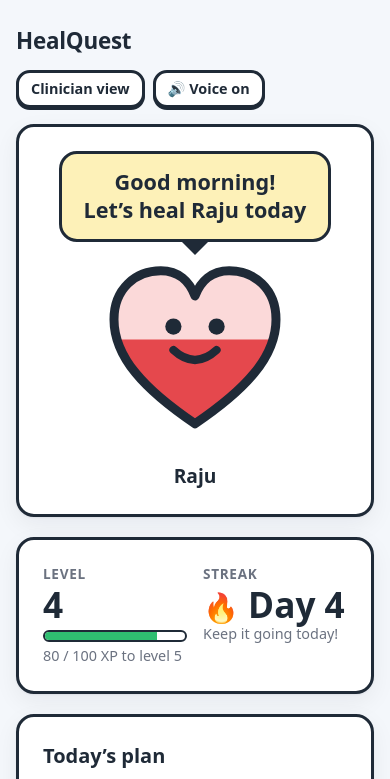
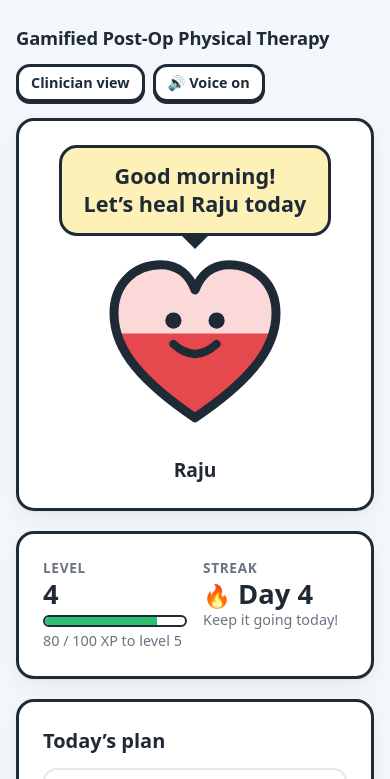
Before and after one commit to nitinkumar196/Gamified-Post-Op-Physical-Therapy, a website with bundled scripts: page index.html in a window 390 px wide. Both pictures are taken after a click on the button "Let’s begin". Shown: the top 779 px of the page. Built offline with nearby package versions, Linux system fonts and the light colour scheme.

Commit message:
Rename app to Gamified Post-Op Physical Therapy
Replaces the HealQuest placeholder name in the UI, page title, docs and
package metadata. Storage keys keep their hq. prefix so saved progress
survives. Also stops the streak value and long brand name wrapping
awkwardly on phone screens.

Co-Authored-By: Claude Opus 5.5 <noreply@anthropic.com>

```diff
--- a/css/app.css
+++ b/css/app.css
@@ -98,7 +98,7 @@ p { margin: .4rem 0; }
 }
 .stats { display: grid; grid-template-columns: 1fr 1fr; gap: 16px; }
 .stat-label { font-size: .85rem; font-weight: 700; text-transform: uppercase; letter-spacing: .05em; color: var(--muted); }
-.stat-value { font-size: 2.2rem; font-weight: 900; line-height: 1.1; }
+.stat-value { font-size: clamp(1.6rem, 7vw, 2.2rem); font-weight: 900; line-height: 1.1; white-space: nowrap; }
 .stat-sub { font-size: .9rem; color: var(--muted); }
 .xpbar { height: 12px; border: 2px solid var(--ink); border-radius: 99px; overflow: hidden; margin: .4rem 0 .2rem; background: #fff; }
 .xpbar > div { height: 100%; background: var(--green); transition: width .6s ease; }
@@ -203,6 +203,8 @@ p { margin: .4rem 0; }
 
 @media (max-width: 760px) {
   body { font-size: 17px; }
+  .brand { font-size: 1.15rem; }
+  .flame { font-size: 1.4rem; }
   .home-grid { grid-template-columns: 1fr; }
   .hud-top { grid-template-columns: 1fr auto; }
   .cue-bubble { grid-column: 1 / -1; grid-row: 2; justify-self: center; font-size: 1.2rem; }
--- a/index.html
+++ b/index.html
@@ -4,7 +4,7 @@
   <meta charset="utf-8">
   <meta name="viewport" content="width=device-width, initial-scale=1, viewport-fit=cover">
   <meta name="theme-color" content="#1f2a37">
-  <title>HealQuest</title>
+  <title>Gamified Post-Op Physical Therapy</title>
   <link rel="stylesheet" href="css/app.css">
 </head>
 <body>
--- a/js/config.js
+++ b/js/config.js
@@ -1,7 +1,7 @@
 // Central configuration. Clinician-editable values live in DEFAULT_PROTOCOL and
 // can be overridden per patient from the clinician page (dashboard.html).
 
-export const APP_NAME = 'HealQuest';
+export const APP_NAME = 'Gamified Post-Op Physical Therapy';
 
 export const XP = {
   good: 10,          // rep at target, held, no form faults
--- a/package.json
+++ b/package.json
@@ -1,5 +1,5 @@
 {
-  "name": "healquest",
+  "name": "gamified-post-op-physical-therapy",
   "version": "0.1.0",
   "private": true,
   "description": "Gamified AR-guided post-op physiotherapy prototype",
```
Also changed, not shown: PLAN.md (+1 -2 lines), .claude/launch.json, README.md.
